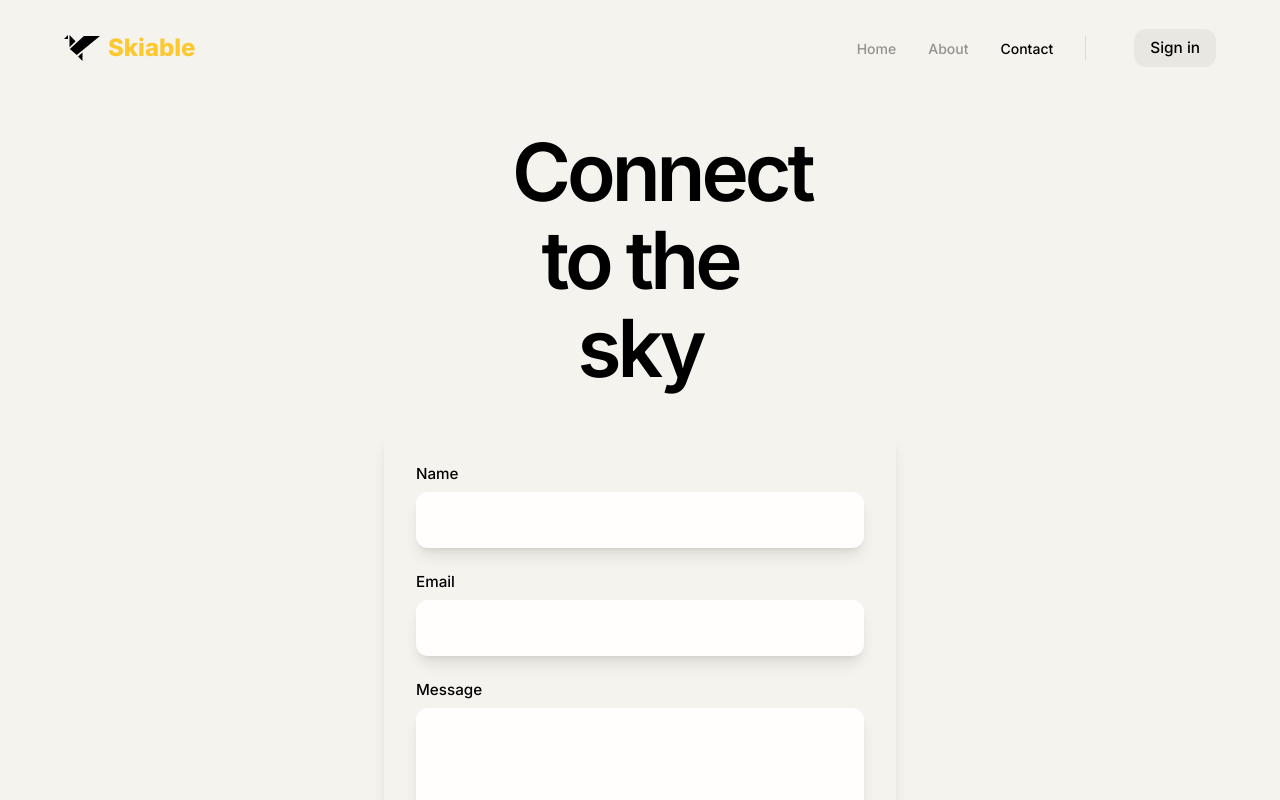
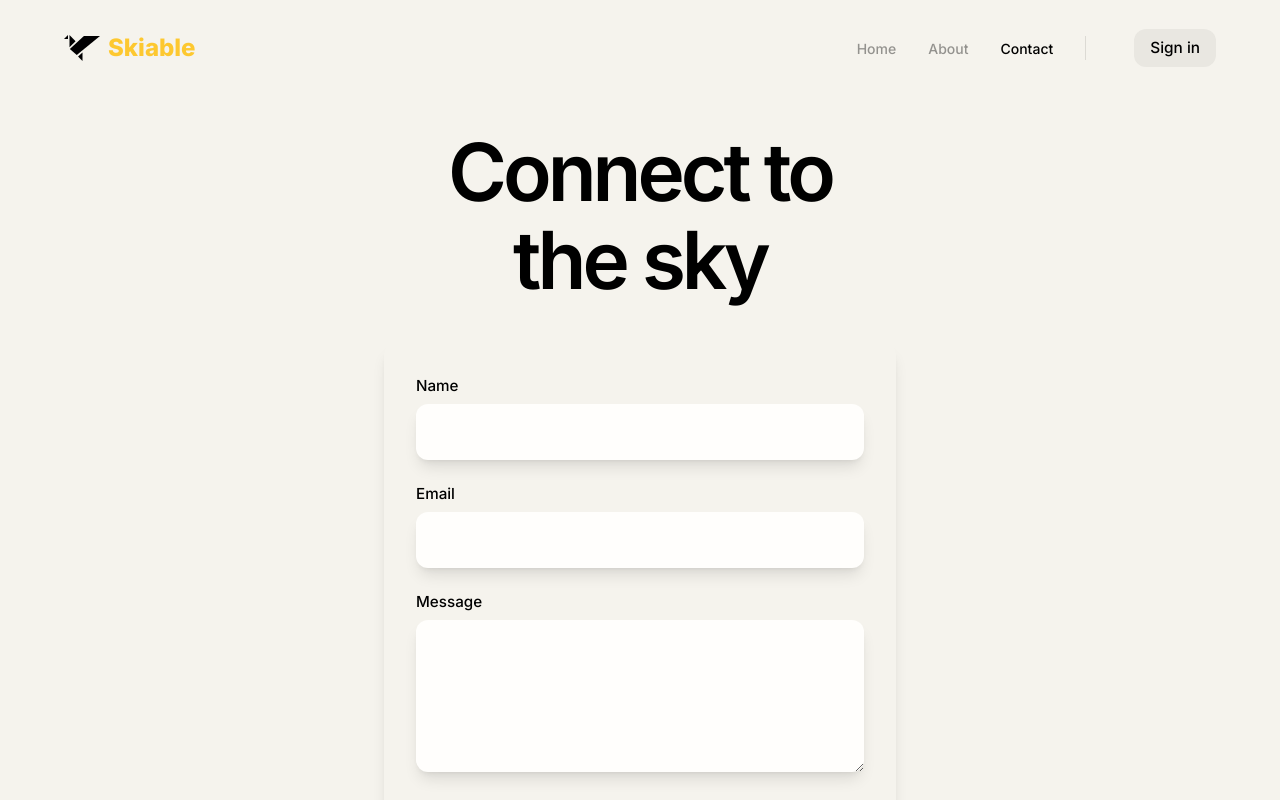
Before and after one commit to Bishoy-Morgan/skiable, a Next.js app: page /contact in a window 1280 px wide. Shown: the top 800 px of the page. Built offline with nearby package versions, Linux system fonts and the light colour scheme.

Commit message:
animations

```diff
--- a/src/app/contact/page.tsx
+++ b/src/app/contact/page.tsx
@@ -6,7 +6,7 @@ export default function page() {
         <main>
             <section className='relative w-full h-auto flex flex-col items-center justify-center bg-[#F5F3ED] '>
                 <div className='relative z-20 w-[90%] 2xl:w-4/5 mt-[35%] lg:mt-[10%] flex flex-col justify-center items-center pb-16 '>
-                    <h1 className='font-semibold tracking-tighter text-center max-w-3xs'>
+                    <h1 className='font-semibold tracking-tighter text-center max-w-3xs lg:max-w-md '>
                         Connect to the sky
                     </h1>
                     <ContactForm />
```
